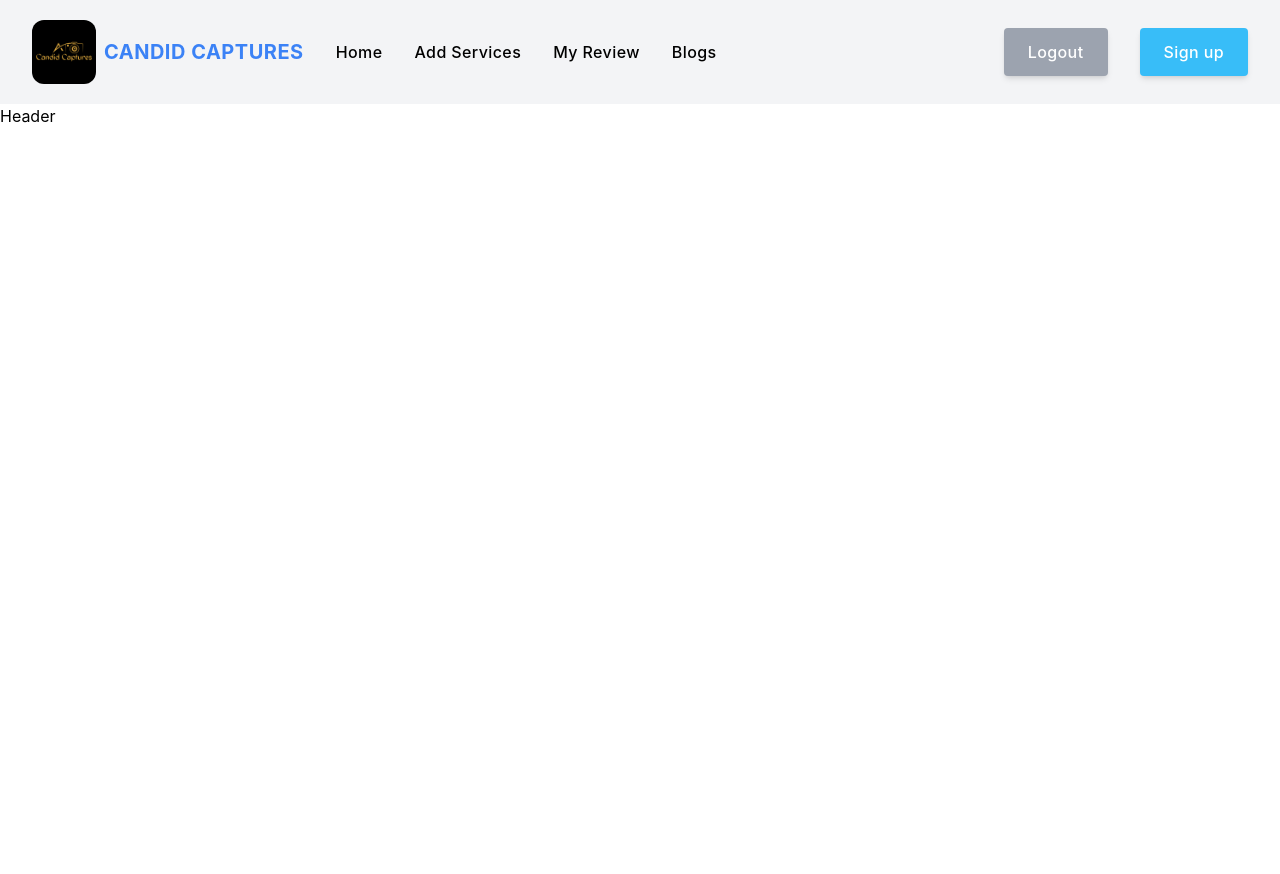
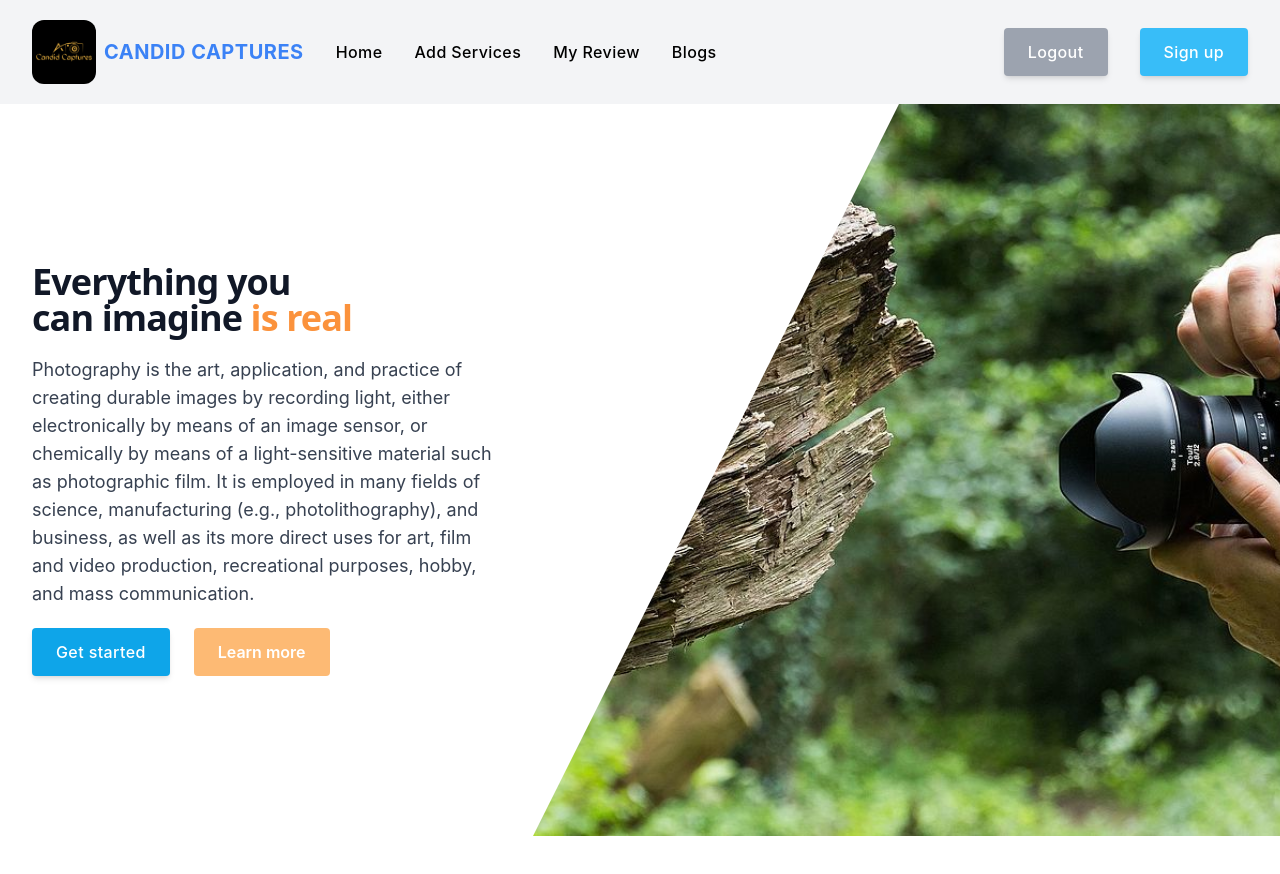
Before and after one commit to Sayem92/candid-captures-client-side, a React (Create React App) app: page / in a window 1280 px wide. Shown: the top 874 px of the page. Before the commit the page ends 800 px from the top, so only its background shows below. Built offline with nearby package versions, Linux system fonts and the light colour scheme.

Commit message:
add header

```diff
--- a/src/components/Home/Header/Header.js
+++ b/src/components/Home/Header/Header.js
@@ -1,11 +1,63 @@
 import React from 'react';
+import { Link } from 'react-router-dom';
+import pic from '../../../assets/header.jpg'
 
 const Header = () => {
+
     return (
-        <div>
-            <h1>Header</h1>
+        <div className='mb-20'>
+            <div className="relative flex flex-col-reverse py-16 lg:pt-0 lg:flex-col lg:pb-0">
+                <div className="inset-y-0 top-0 right-0 z-0 w-full max-w-xl px-4 mx-auto md:px-0 lg:pr-0 lg:mb-0 lg:mx-0 lg:w-7/12 lg:max-w-full lg:absolute xl:px-0">
+                    <svg
+                        className="absolute left-0 hidden h-full text-white transform -translate-x-1/2 lg:block"
+                        viewBox="0 0 100 100"
+                        fill="currentColor"
+                        preserveAspectRatio="none slice"
+                    >
+                        <path d="M50 0H100L50 100H0L50 0Z" />
+                    </svg>
+                    <img
+                        className="object-cover w-full h-56 rounded shadow-lg lg:rounded-none lg:shadow-none md:h-96 lg:h-full"
+                        src={pic}
+                        alt=""
+                    />
+                </div>
+                <div className="relative flex flex-col items-start w-full max-w-xl px-4 mx-auto md:px-0 lg:px-8 lg:max-w-screen-xl">
+                    <div className="mb-16 lg:my-40 lg:max-w-lg lg:pr-5">
+
+                        <h2 className="mb-5 font-sans text-3xl font-bold tracking-tight text-gray-900 sm:text-4xl sm:leading-none">
+                            Everything you
+                            <br className="hidden md:block" />
+                            can imagine{' '}
+                            <span className="inline-block text-orange-400">
+                                is real
+                            </span>
+                        </h2>
+                        <p className="pr-5 mb-5 text-base text-gray-700 md:text-lg">
+                            Photography is the art, application, and practice of creating durable images by recording light, either electronically by means of an image sensor, or chemically by means of a light-sensitive material such as photographic film. It is employed in many fields of science, manufacturing (e.g., photolithography), and business, as well as its more direct uses for art, film and video production, recreational purposes, hobby, and mass communication.
+                        </p>
+                        <div className="flex items-center">
+                            <Link
+                               to="/"
+                                className="inline-flex items-center justify-center h-12 px-6 mr-6 font-medium tracking-wide text-white transition duration-200 rounded shadow-md bg-sky-500 hover:bg-sky-600 focus:shadow-outline focus:outline-none"
+                            >
+                                Get started
+                            </Link>
+                            <Link
+                                to="/"
+                                aria-label=""
+                                className="inline-flex items-center font-semibold text-white transition-colors duration-200  h-12 px-6 bg-orange-300 rounded hover:bg-orange-400"
+                            >
+                                Learn more
+                            </Link>
+                        </div>
+                    </div>
+                </div>
+            </div>
         </div>
     );
 };
 
+
+
 export default Header;
```
Also changed, not shown: src/assets/header.jpg (added).
